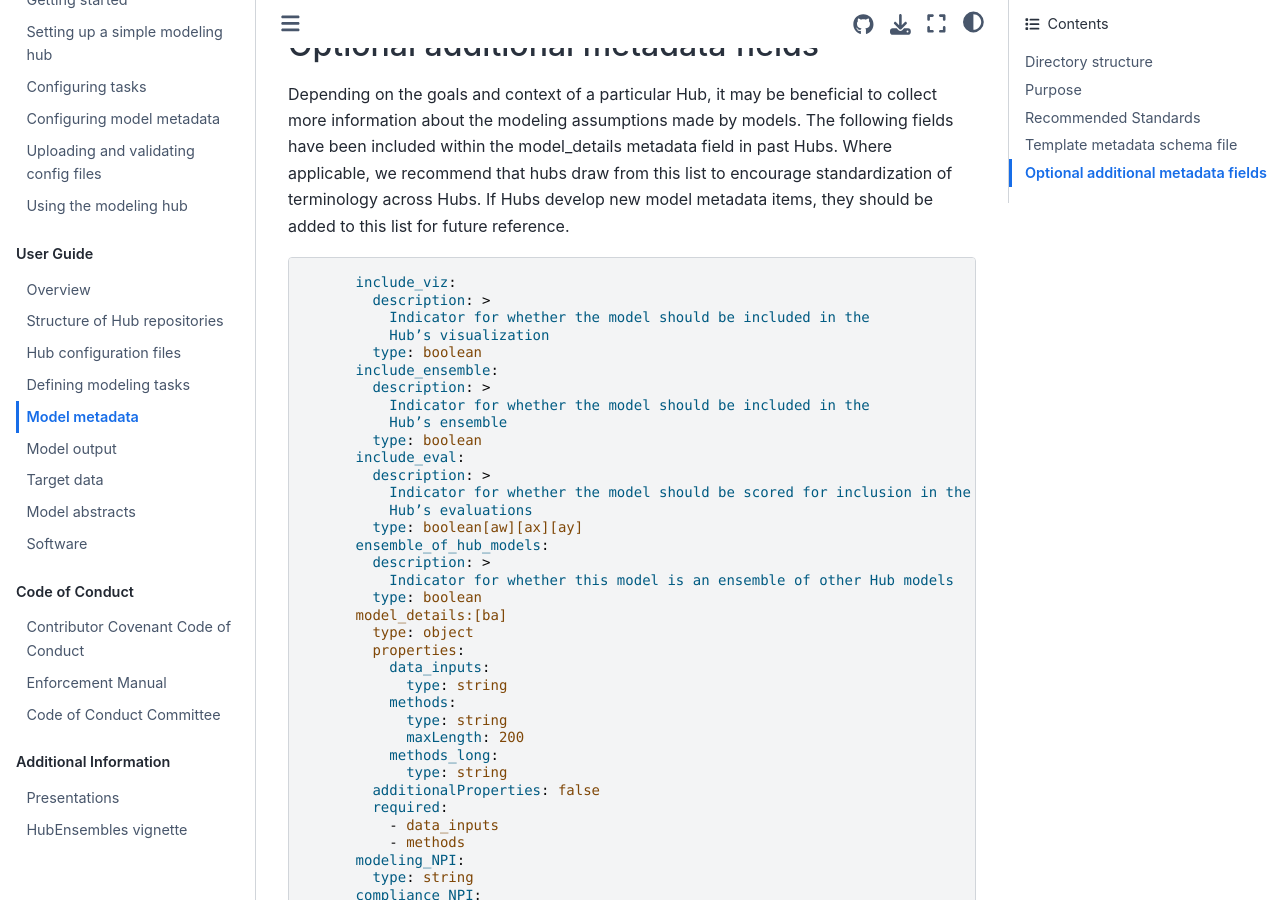
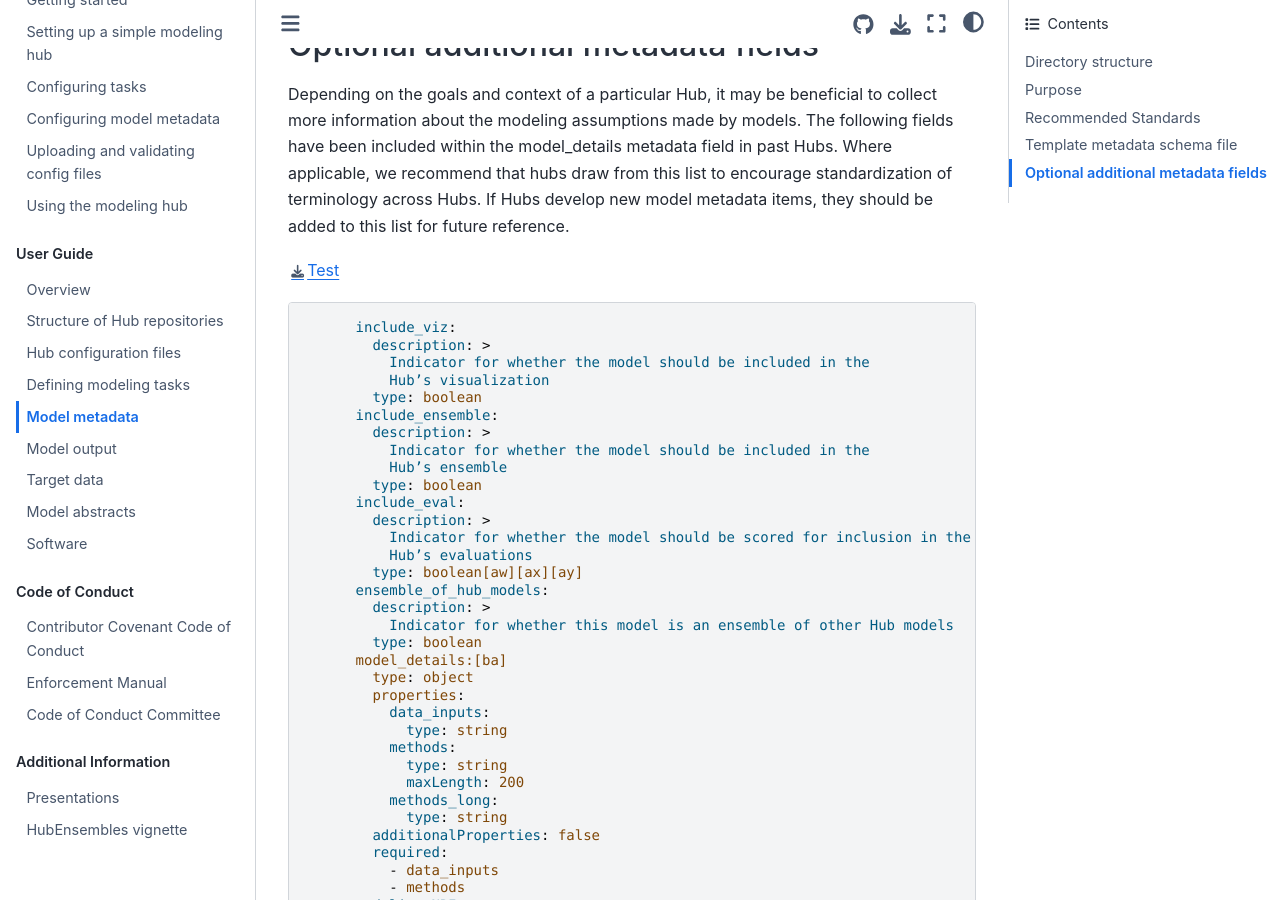
Before and after one commit to hubverse-org/hubDocs, a Sphinx documentation site: the page built from docs/source/user-guide/model-metadata.md, in a window 1280 px wide and 900 px high, scrolled down 1345 px. Built offline with Sphinx 7.4.7 and the Sphinx Book theme 1.1.4, drawn with Linux system fonts in a browser that asks for light colours.

Commit message:
and try again

```diff
--- a/docs/source/user-guide/model-metadata.md
+++ b/docs/source/user-guide/model-metadata.md
@@ -30,6 +30,7 @@ The following is a [*template metadata schema file* from the **Example Complex F
 ## Optional additional metadata fields
 Depending on the goals and context of a particular Hub, it may be beneficial to collect more information about the modeling assumptions made by models. The following fields have been included within the model_details metadata field in past Hubs. Where applicable, we recommend that hubs draw from this list to encourage standardization of terminology across Hubs. If Hubs develop new model metadata items, they should be added to this list for future reference.
 
+[Test](../files/other-metadata-fields.json)
 
    <script src="../_static/docson/widget.js" data-schema="/files/other-metadata-fields.json"></script>
 
```
